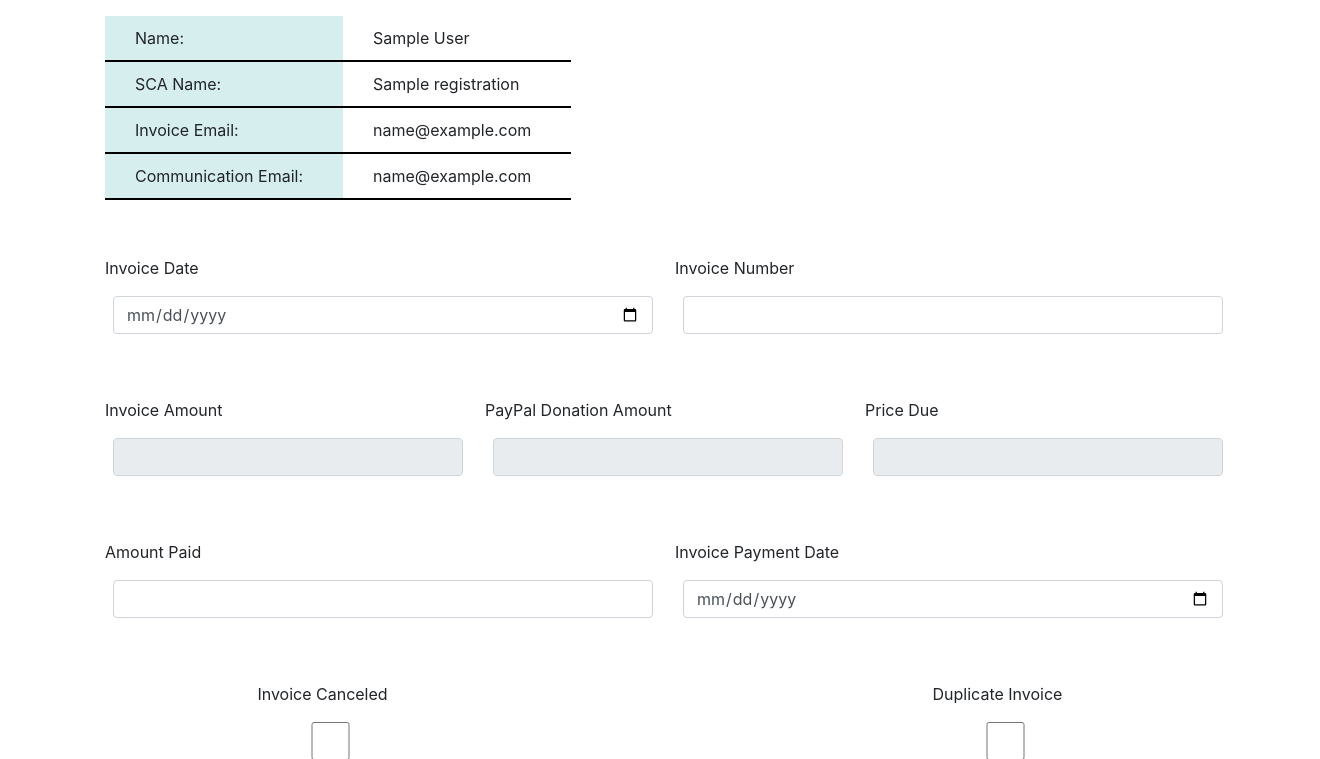
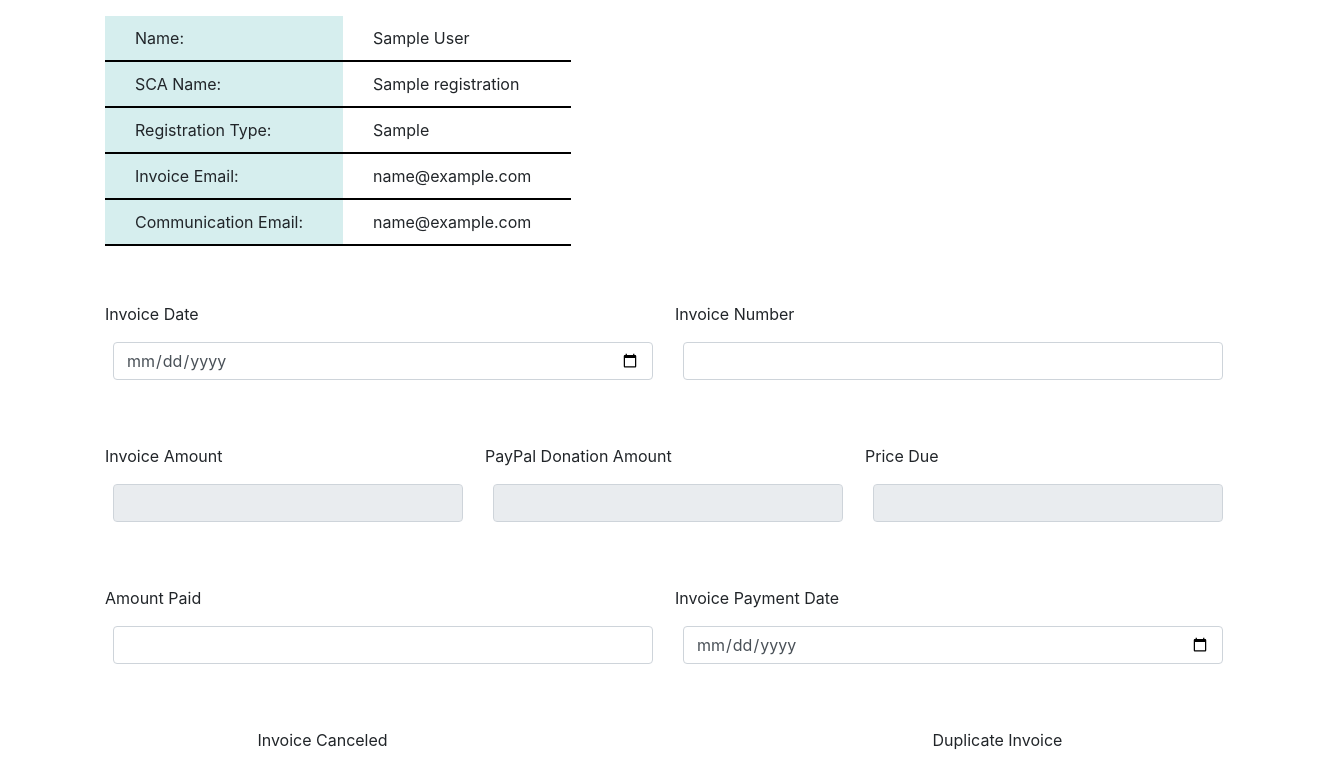
Before and after one commit to gwtroll/gwtroll, a Flask app: template app/templates/update_invoice.html in a window 1320 px wide; the page is wider, and only the part inside the window is pictured. Shown: the part 88-847 px from the top of that part. Run offline with Flask 3, Linux system fonts and the light colour scheme; the template is opened without the code that fills it: values that come from a table or form of the project are taken from there, others are empty; tables that the repository leaves empty hold one stand-in row (values such as "Sample post"); parts of the project's set-up code (start-up, migrations or seed data) failed here and were passed over; some libraries are stand-ins or nearby versions.

Commit message:
Added Rate Age to Unpdate Invoice Screen

```diff
--- a/app/templates/update_invoice.html
+++ b/app/templates/update_invoice.html
@@ -15,6 +15,10 @@
         <tr>
             <td>SCA Name: </td>
             <td>{{ reg.scaname }}</td>
+        </tr>
+        <tr>
+            <td>Registration Type: </td>
+            <td>{{ reg.rate_age }}</td>
         </tr>
         <tr>
             <td>Invoice Email: </td>
```
